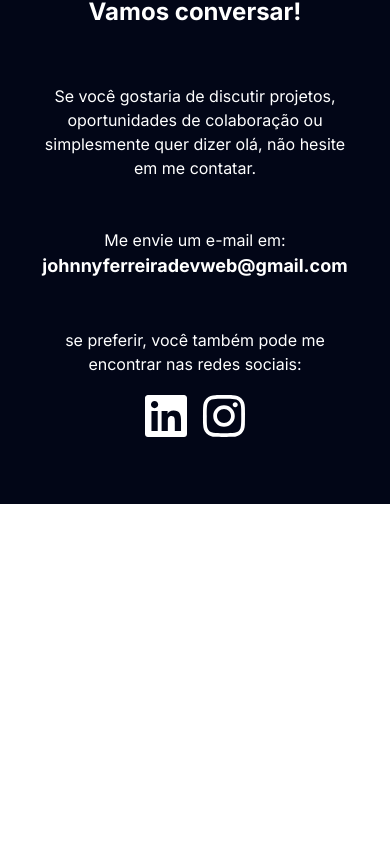
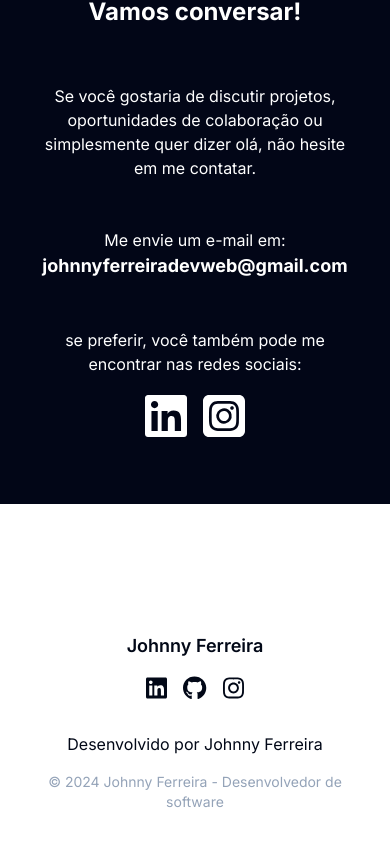
Before and after one commit to johnnyferreiradev/portfolio, a Next.js app: page / in a window 390 px wide. Shown: the part 4279-5125 px from the top of the page. Before the commit the page ends 4783 px from the top, so only its background shows below. Built offline with nearby package versions, Linux system fonts and the light colour scheme.

Commit message:
feat: creating footer section

```diff
--- a/src/app/page.tsx
+++ b/src/app/page.tsx
@@ -1,6 +1,7 @@
 import { AboutMe } from "@/components/common/AboutMe";
 import { Banner } from "@/components/common/Banner";
 import { ContactMe } from "@/components/common/ContactMe";
+import { Footer } from "@/components/common/Footer";
 import { Header } from "@/components/common/Header";
 import { Portfolio } from "@/components/common/Portfolio";
 import { Section } from "@/components/common/Section";
@@ -31,6 +32,7 @@ export default function Home() {
         <Section className="bg-slate-950">
           <ContactMe />
         </Section>
+        <Footer />
       </div>
     </main>
   );
--- a/src/components/common/ContactMe.tsx
+++ b/src/components/common/ContactMe.tsx
@@ -1,4 +1,7 @@
-import { faInstagram, faLinkedin } from "@fortawesome/free-brands-svg-icons";
+import {
+  faLinkedin,
+  faSquareInstagram,
+} from "@fortawesome/free-brands-svg-icons";
 import { FontAwesomeIcon } from "@fortawesome/react-fontawesome";
 import Link from "next/link";
 
@@ -27,7 +30,7 @@ export function ContactMe() {
             <FontAwesomeIcon icon={faLinkedin} size="3x" />
           </Link>
           <Link href="#">
-            <FontAwesomeIcon icon={faInstagram} size="3x" />
+            <FontAwesomeIcon icon={faSquareInstagram} size="3x" />
           </Link>
         </div>
       </div>
--- /dev/null
+++ b/src/components/common/Footer.tsx
@@ -0,0 +1,67 @@
+import {
+  faGithub,
+  faInstagram,
+  faLinkedin,
+} from "@fortawesome/free-brands-svg-icons";
+import { FontAwesomeIcon } from "@fortawesome/react-fontawesome";
+import Link from "next/link";
+import { Button } from "../ui/button";
+import { cn } from "@/lib/utils";
+
+export function Footer() {
+  return (
+    <footer className="w-full flex justify-center">
+      <div
+        className={cn(
+          "w-full max-w-screen-xl px-8 lg:px-24 py-32",
+          "flex gap-8 flex-col md:flex-row items-center md:items-start justify-between"
+        )}
+      >
+        <div className="flex flex-col justify-between items-center md:items-start flex-1 gap-4">
+          <h5 className="text-lg font-semibold">Johnny Ferreira</h5>
+          <div className="flex items-center gap-4">
+            <Link href="#">
+              <FontAwesomeIcon icon={faLinkedin} size="xl" />
+            </Link>
+            <Link href="#">
+              <FontAwesomeIcon icon={faGithub} size="xl" />
+            </Link>
+            <Link href="#">
+              <FontAwesomeIcon icon={faInstagram} size="xl" />
+            </Link>
+          </div>
+        </div>
+        <div className="flex-1 hidden md:block">
+          <ul>
+            <li>
+              <Button asChild variant="link" className="text-base">
+                <Link href="#">Home</Link>
+              </Button>
+            </li>
+            <li>
+              <Button asChild variant="link" className="text-base">
+                <Link href="#">Sobre mim</Link>
+              </Button>
+            </li>
+            <li>
+              <Button asChild variant="link" className="text-base">
+                <Link href="#">Portfólio</Link>
+              </Button>
+            </li>
+            <li>
+              <Button asChild variant="link" className="text-base">
+                <Link href="#">Contato</Link>
+              </Button>
+            </li>
+          </ul>
+        </div>
+        <div className="text-center md:text-end flex flex-col justify-between flex-1 gap-4">
+          <p>Desenvolvido por Johnny Ferreira</p>
+          <p className="text-slate-400 text-sm">
+            © 2024 Johnny Ferreira - Desenvolvedor de software
+          </p>
+        </div>
+      </div>
+    </footer>
+  );
+}
--- a/src/components/common/Header.tsx
+++ b/src/components/common/Header.tsx
@@ -25,7 +25,7 @@ export function Header() {
         </li>
       </ul>
       <Button size="lg" className="hidden md:inline-flex">
-        Contact-me
+        Vamos conversar
       </Button>
 
       <Sheet>
```
